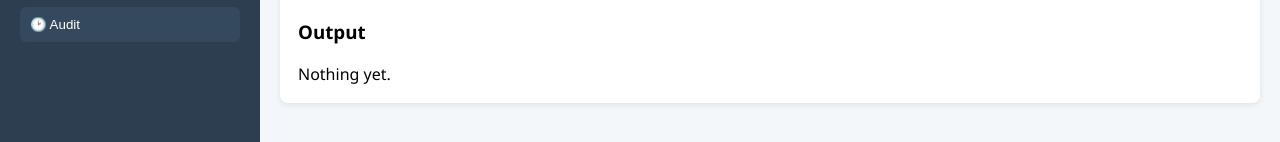
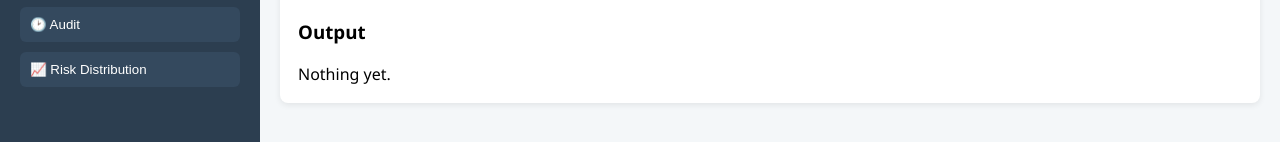
Before and after one commit to PrivateWork806/Supply-Chain-Security-Assessment-System, a plain HTML site: page index.html in a window 1280 px wide. Both pictures are taken after a click on the button "Login". Shown: the part 192-334 px from the top of the page. Drawn offline with nearby package versions, Linux system fonts and the light colour scheme.

Commit message:
Add files via upload

```diff
--- a/index.html
+++ b/index.html
@@ -38,6 +38,7 @@
     <button onclick="viewAssessments()">📊 Assessments</button>
     <button onclick="viewIncidents()">⚠️ Incidents</button>
     <button onclick="viewAudit()">🕑 Audit</button>
+    <button onclick="viewRiskDistribution()">📈 Risk Distribution</button>
   </div>
 
   <div id="main">
@@ -162,6 +163,24 @@ function viewAudit(){
   show(html);
 }
 
+function viewRiskDistribution(){
+  let high = suppliers.filter(s=>s.risk_tier==="High").length;
+  let med = suppliers.filter(s=>s.risk_tier==="Medium").length;
+  let low = suppliers.filter(s=>s.risk_tier==="Low").length;
+
+  document.getElementById("output").innerHTML = `<h4>Supplier Risk Distribution</h4><canvas id="riskChart" height="300"></canvas>`;
+  new Chart(document.getElementById("riskChart"), {
+    type: 'pie',
+    data: {
+      labels:["High","Medium","Low"],
+      datasets:[{
+        data:[high, med, low],
+        backgroundColor:["#e74c3c","#e67e22","#27ae60"]
+      }]
+    }
+  });
+}
+
 function show(html){ document.getElementById("output").innerHTML = html; }
 </script>
 </body>
```
